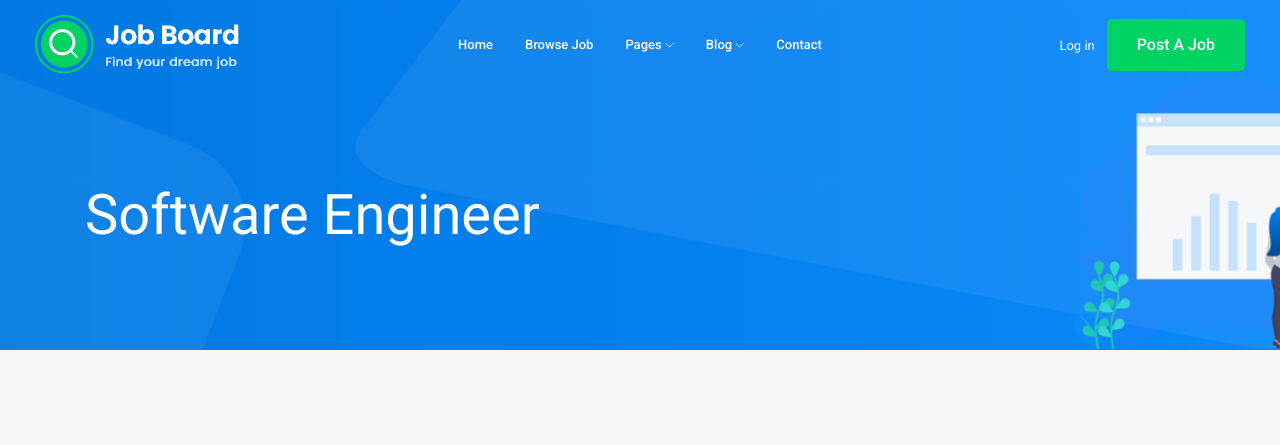
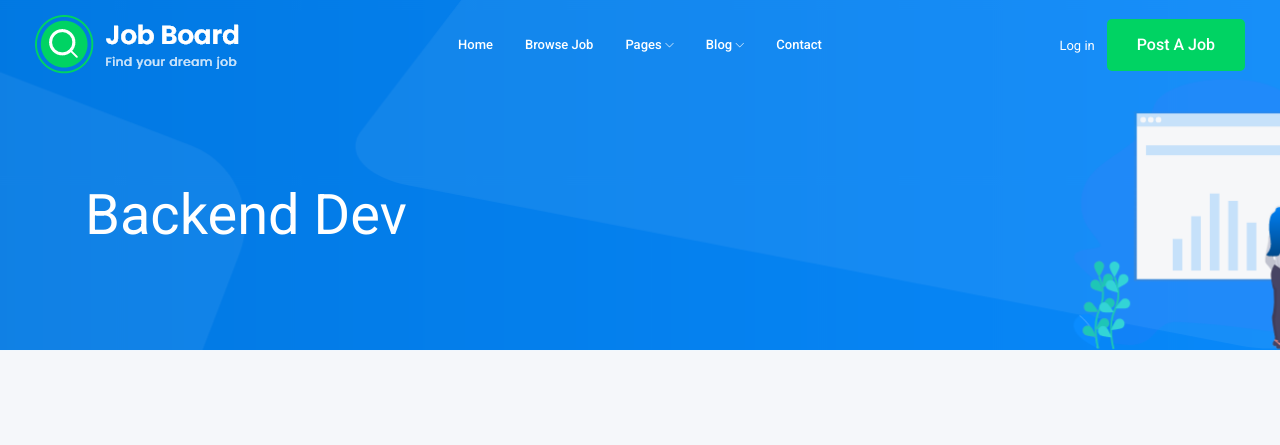
Before and after one commit to mahmoodswailm/Django-jobboard-a, a Django app: page /jobs/1 in a window 1280 px wide. Shown: the top 445 px of the page. Run offline with Django 5.2, Linux system fonts and the light colour scheme; data comes from the database, SQL or seed files in the repository; some libraries are stand-ins or nearby versions.

Commit message:
modified job title in bradcam area

```diff
--- a/home/templates/home/tst.html
+++ b/home/templates/home/tst.html
@@ -23,3 +23,4 @@
 {% if user.is_staff %}
     <p><a href="{% url 'job_create' %}">Post a new job</a></p>
 {% endif %} {% endcomment %}
+!
--- a/job/templates/job/job_details.html
+++ b/job/templates/job/job_details.html
@@ -6,7 +6,8 @@
             <div class="row">
                 <div class="col-xl-12">
                     <div class="bradcam_text">
-                        <h3>Software Engineer</h3>
+                        {% comment %} <h3>Software Engineer</h3> {% endcomment %}
+                        <h3>{{job_de}}</h3>
                     </div>
                 </div>
             </div>
```
